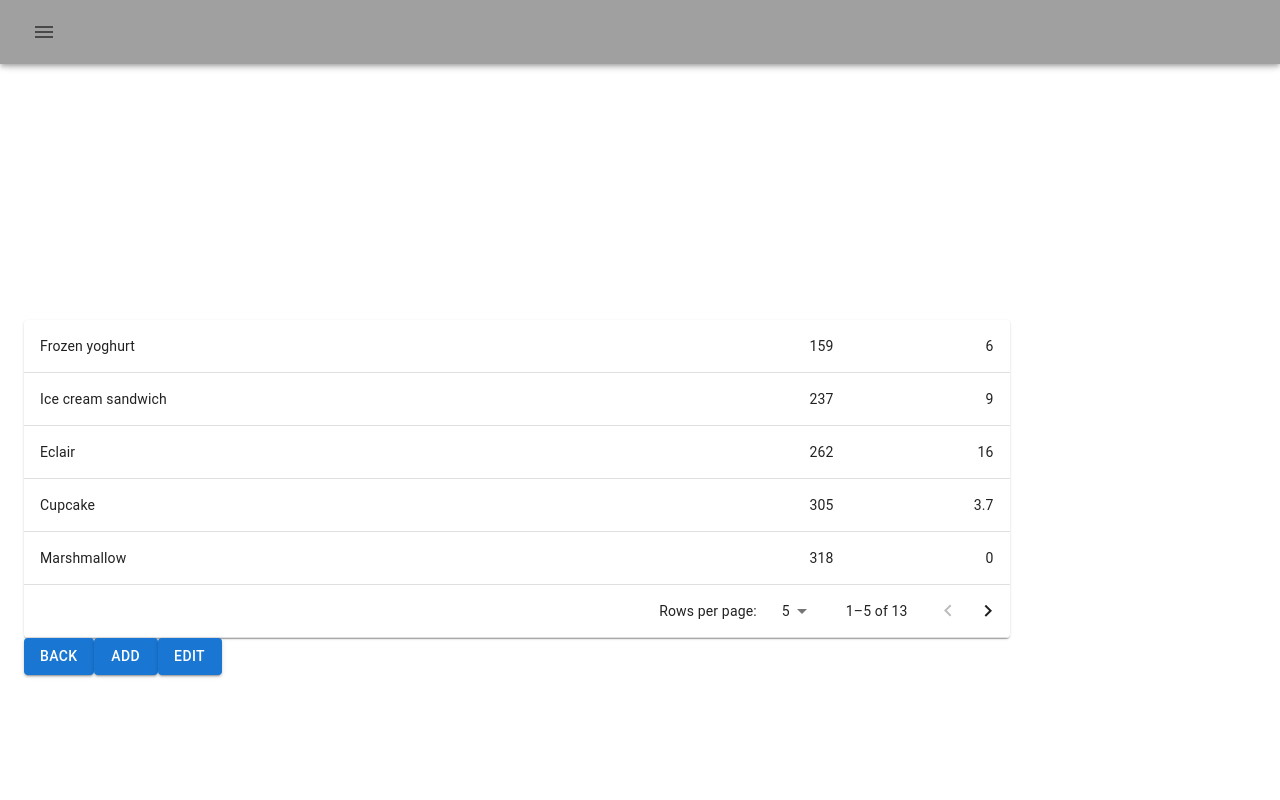
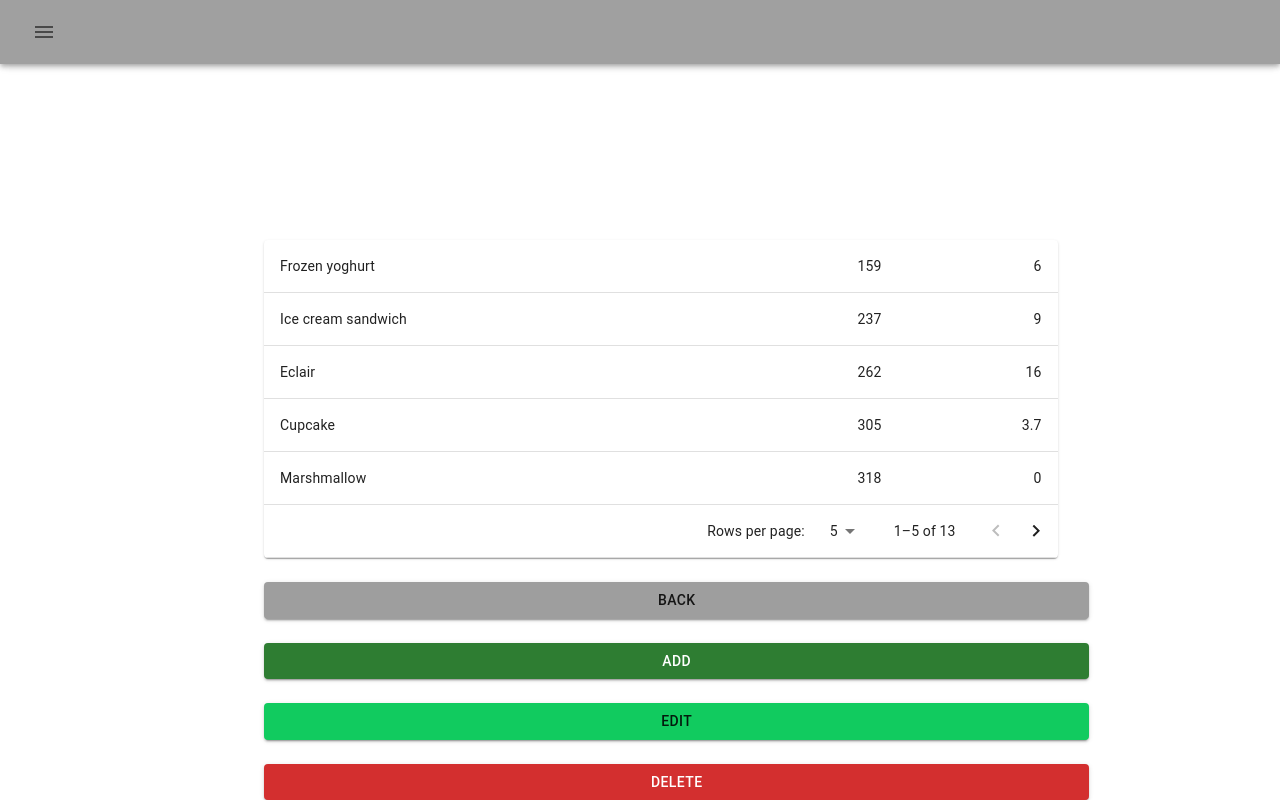
Before and after one commit to cropez/Gramatvedibas-sistema, a React (Create React App) app in the folder client/: page /dati in a window 1280 px wide. Built offline with nearby package versions, Linux system fonts and the light colour scheme.

Commit message:
dati buttons adopted

```diff
--- a/client/src/Dati.jsx
+++ b/client/src/Dati.jsx
@@ -19,9 +19,19 @@ import KeyboardArrowLeft from '@mui/icons-material/KeyboardArrowLeft';
 import KeyboardArrowRight from '@mui/icons-material/KeyboardArrowRight';
 import LastPageIcon from '@mui/icons-material/LastPage';
 import TablePaginationActions from "@mui/material/TablePagination/TablePaginationActions";
-import { Button } from "@mui/material";
+import { Button, Divider } from "@mui/material";
+import { createTheme, ThemeProvider } from '@mui/material/styles';
 
-
+const theme = createTheme({
+    palette: {
+        primary: {
+            main: '#9e9e9e',
+        },
+        secondary: {
+            main: '#11cb5f',
+        },
+    },
+});
 
 function Dati(props) {
     const theme = useTheme();
@@ -125,8 +135,8 @@ export default function CustomPaginationActionsTable() {
 
     return (
         <Container maxWidth="xl">
-        <Grid mt={40}>
-            <Box sx={{width:"80%"}}>
+            <Grid mt={30} ml={30}>
+                <Box sx={{ width: "80%" }}>
                     <TableContainer component={Paper}>
                         <Table sx={{ minWidth: 500 }} aria-label="custom pagination table">
                             <TableBody>
@@ -177,20 +187,42 @@ export default function CustomPaginationActionsTable() {
                     </TableContainer>
                 </Box>
             </Grid>
-        <Grid>
+            <ThemeProvider theme={theme}>
+                <Grid container xs={12} justifyContent="space-between" width={"67%"} ml={30}>
+                    <Grid item xs={12} xl={1} mt={3}>
                         <Button
                             variant="contained"
+                            color='primary'
+                            fullWidth
                         >Back
                         </Button>
+                    </Grid>
+                    <Grid item xs={12} xl={1} mt={3}>
                         <Button
                             variant="contained"
+                            fullWidth
+                            color="success"
                         >Add
                         </Button>
+                    </Grid>
+                    <Grid item xs={12} xl={1} mt={3}>
                         <Button
                             variant="contained"
+                            color='secondary'
+                            fullWidth
                         >Edit
                         </Button>
                     </Grid>
+                    <Grid item xs={12} xl={1} mt={3}>
+                        <Button
+                            variant="contained"
+                            color='error'
+                            fullWidth
+                        >Delete
+                        </Button>
+                    </Grid>
+                </Grid>
+            </ThemeProvider>
         </Container>
     );
 }
```
Also changed, not shown: 1 other file (tests, documents, lock files or other folders). Lines whose indentation alone changed are shown as unchanged.
